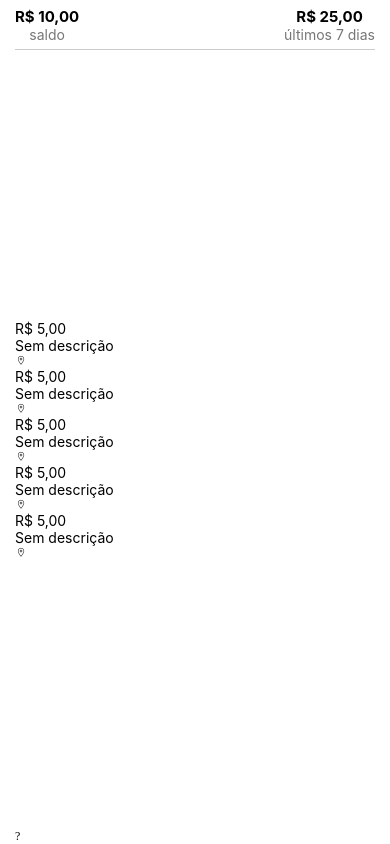
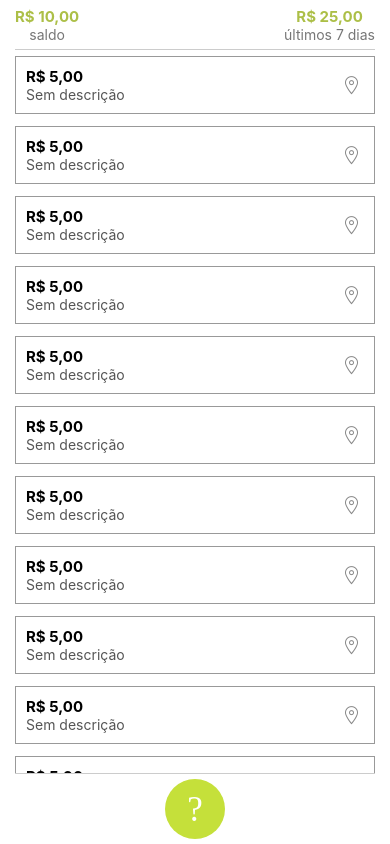
Before and after one commit to ThiagoNelsi/Personal-Expense-Manager, a React Native app in the folder mobile/: screen / in a window 390 px wide. Built offline with nearby package versions, Linux system fonts and the light colour scheme.

Commit message:
Main layout done

```diff
--- a/mobile/src/components/ExpencesList/ExpenceItem/index.js
+++ b/mobile/src/components/ExpencesList/ExpenceItem/index.js
@@ -2,15 +2,17 @@ import React from 'react';
 import { View, Text } from 'react-native';
 import { EvilIcons } from '@expo/vector-icons';
 
+import styles from './styles';
+
 function ExpenceItem() {
   return (
-    <View>
+    <View style={styles.container}>
       <View>
-        <Text>R$ 5,00</Text>
-        <Text>Sem descrição</Text>
+        <Text style={styles.price}>R$ 5,00</Text>
+        <Text style={styles.description}>Sem descrição</Text>
       </View>
       <View>
-        <EvilIcons name='location' />
+        <EvilIcons name='location' size={25} color='#888' />
       </View>
     </View>
   );
--- a/mobile/src/components/ExpencesList/ExpenceItem/styles.js
+++ b/mobile/src/components/ExpencesList/ExpenceItem/styles.js
@@ -0,0 +1,22 @@
+import { StyleSheet } from 'react-native';
+
+const styles = StyleSheet.create({
+    container: {
+        flexDirection: 'row',
+        justifyContent: 'space-between',
+        alignItems: 'center',
+        padding: 10,
+        borderWidth: 1,
+        borderColor: '#999',
+        marginVertical: 6,
+    },
+    price: {
+        fontSize: 15,
+        fontWeight: 'bold',
+    },
+    description: {
+        color: '#555',
+    }
+});
+
+export default styles;
--- a/mobile/src/components/ExpencesList/index.js
+++ b/mobile/src/components/ExpencesList/index.js
@@ -1,17 +1,36 @@
 import React from 'react';
-import { View } from 'react-native';
+import { ScrollView } from 'react-native';
 
 import ExpenceItem from './ExpenceItem';
 
 function ExpencesList() {
   return (
-    <View>
+    <ScrollView>
       <ExpenceItem />
       <ExpenceItem />
       <ExpenceItem />
       <ExpenceItem />
       <ExpenceItem />
-    </View>
+      <ExpenceItem />
+      <ExpenceItem />
+      <ExpenceItem />
+      <ExpenceItem />
+      <ExpenceItem />
+      <ExpenceItem />
+      <ExpenceItem />
+      <ExpenceItem />
+      <ExpenceItem />
+      <ExpenceItem />
+      <ExpenceItem />
+      <ExpenceItem />
+      <ExpenceItem />
+      <ExpenceItem />
+      <ExpenceItem />
+      <ExpenceItem />
+      <ExpenceItem />
+      <ExpenceItem />
+      <ExpenceItem />
+    </ScrollView>
   );
 }
 
--- a/mobile/src/components/Header/styles.js
+++ b/mobile/src/components/Header/styles.js
@@ -14,6 +14,7 @@ const styles = StyleSheet.create({
       textAlign: 'center',
       fontSize: 15,
       fontWeight: 'bold',
+      color: '#acbf47',
   },
   headerTextRegular: {
       textAlign: 'center',
--- a/mobile/src/components/Tab/index.js
+++ b/mobile/src/components/Tab/index.js
@@ -1,13 +1,15 @@
 import React from 'react';
-import { View } from 'react-native';
+import { View, TouchableOpacity } from 'react-native';
 import { Ionicons } from '@expo/vector-icons';
+
+import styles from './styles';
 
 function Tab() {
   return (
-    <View>
-      <View>
-          <Ionicons name='ios-add' />
-      </View>
+    <View style={styles.container}>
+      <TouchableOpacity style={styles.addIconContainer}>
+          <Ionicons name='ios-add' color="white" size={35} />
+      </TouchableOpacity>
     </View>
   );
 }
--- a/mobile/src/components/Tab/styles.js
+++ b/mobile/src/components/Tab/styles.js
@@ -0,0 +1,25 @@
+import { StyleSheet } from 'react-native';
+
+const styles = StyleSheet.create({
+    container: {
+        flexDirection: 'row',
+        justifyContent: 'center',
+        alignItems: 'center',
+        borderTopWidth: 1,
+        borderTopColor: '#ccc',
+        paddingVertical: 5,
+    },
+    addIconContainer: {
+        width: 60,
+        height: 60,
+        backgroundColor: '#c5e03a',
+        alignItems: 'center',
+        justifyContent: 'center',
+        borderRadius: 33,
+    },
+    addIcon: {
+        color: 'white',
+    },
+});
+
+export default styles;
```
Also changed, not shown: 1 other file (tests, documents, lock files or other folders).
